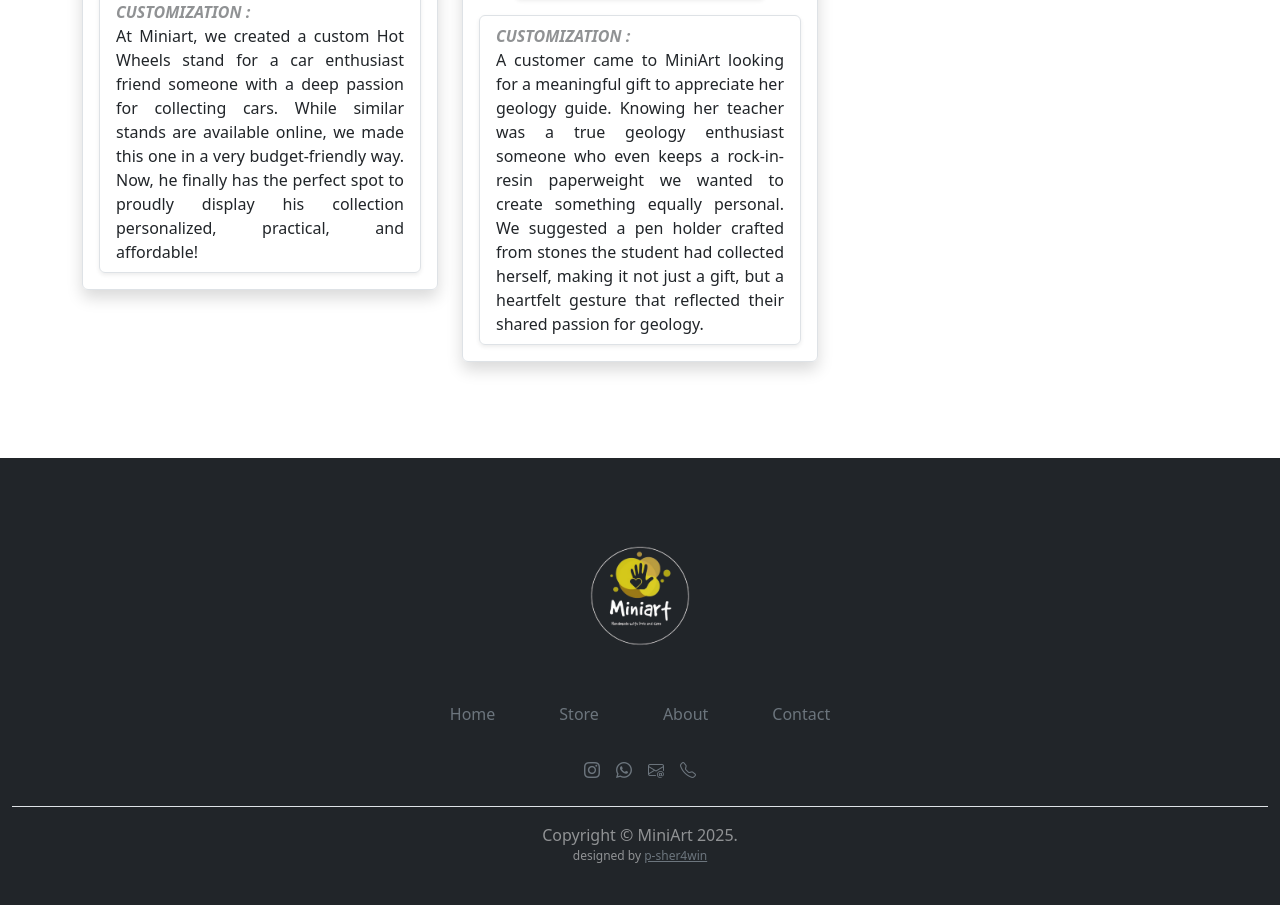
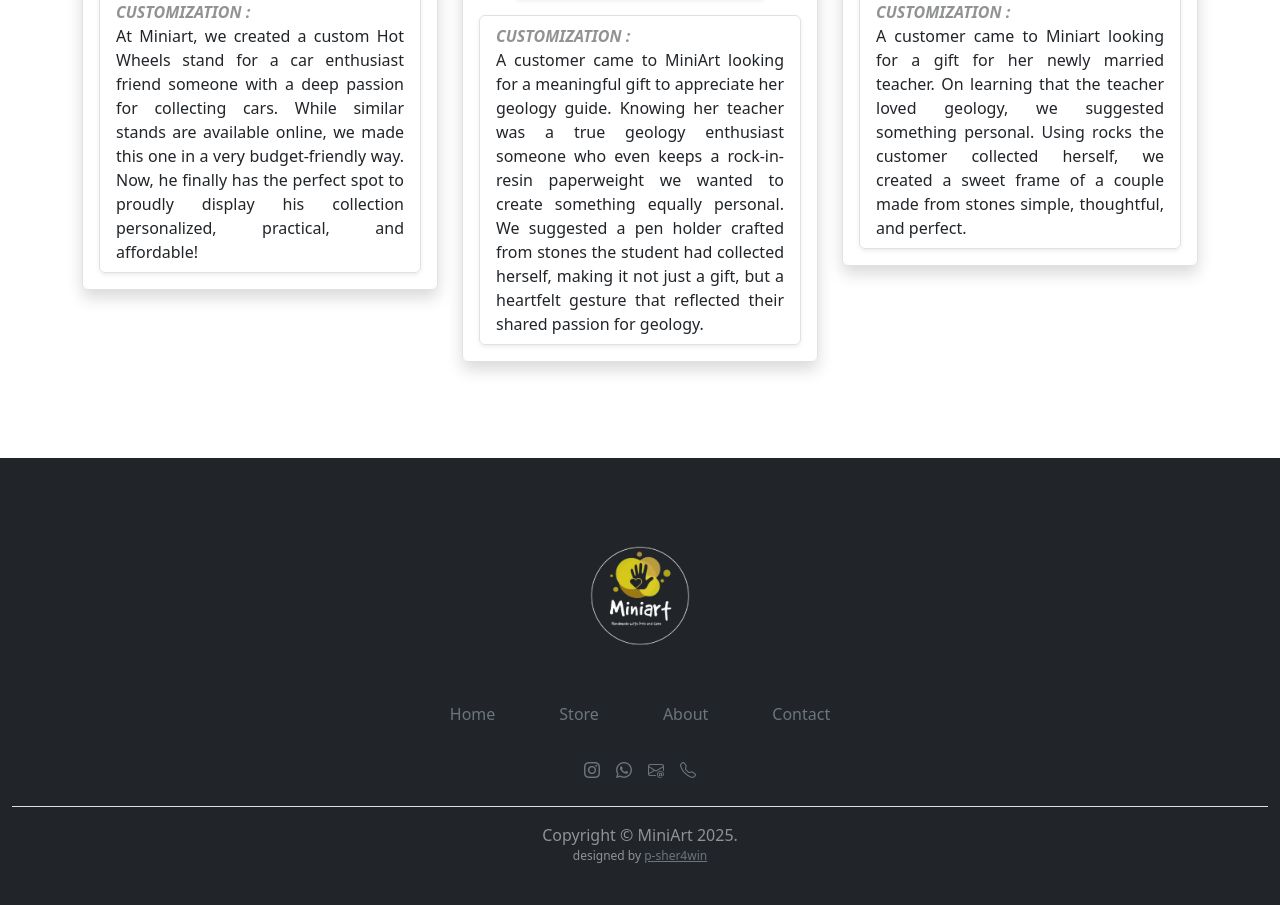
Before and after one commit to p-sher4win/Miniart-Website, a Python web app: template web/templates/view/quick_custom.html in a window 1280 px wide. Shown: the part 1447-2352 px from the top of the page. Run offline with Jinja, Linux system fonts and the light colour scheme; the template is opened without the code that fills it, so the values that code supplies are empty.

Commit message:
added new item

```diff
--- a/web/templates/view/quick_custom.html
+++ b/web/templates/view/quick_custom.html
@@ -4,7 +4,8 @@
 <div class="container-fluid">
 
     <div class="container text-center my-3 border-bottom">
-        <h1 class="display-1 fw-bold text-capitalize text-body-tertiary"><a href="{{ url_for('routes.store') }}" class="text-body-tertiary link-underline link-underline-opacity-0">Store</a></h1>
+        <h1 class="display-1 fw-bold text-capitalize text-body-tertiary"><a href="{{ url_for('routes.store') }}"
+                class="text-body-tertiary link-underline link-underline-opacity-0">Store</a></h1>
     </div>
 
     <!-- SHOP BY CATEGORY DISPLAY PANEL -->
@@ -177,6 +178,30 @@
                     </div>
                 </div>
 
+                <!-- ITEM 6 -->
+                <div class="col-12 col-md-4">
+
+                    <div class="d-flex flex-column border p-3 text-center shadow rounded">
+
+                        <h5 class="text-body-secondary text-capitalize fw-semibold">
+                            Stone-Crafted Love Frame
+                        </h5>
+
+                        <img src="https://res.cloudinary.com/dgzvo08an/image/upload/v1748503700/40_m2x0m0.jpg"
+                            alt="item" class="img-fluid rounded my-3 mx-auto shadow-sm"
+                            style="width: 250px; height: auto;">
+
+                        <p class="m-0 px-3 py-2 justify-text-body border rounded shadow-sm">
+                            <span class="text-body-tertiary fw-semibold text-uppercase fst-italic">customization
+                                :</span> <br>
+                            A customer came to Miniart looking for a gift for her newly married teacher. On learning
+                            that the teacher loved geology, we suggested something personal. Using rocks the customer
+                            collected herself, we created a sweet frame of a couple made from stones simple, thoughtful,
+                            and perfect.
+                        </p>
+                    </div>
+                </div>
+
             </div>
         </div>
     </div>
```
